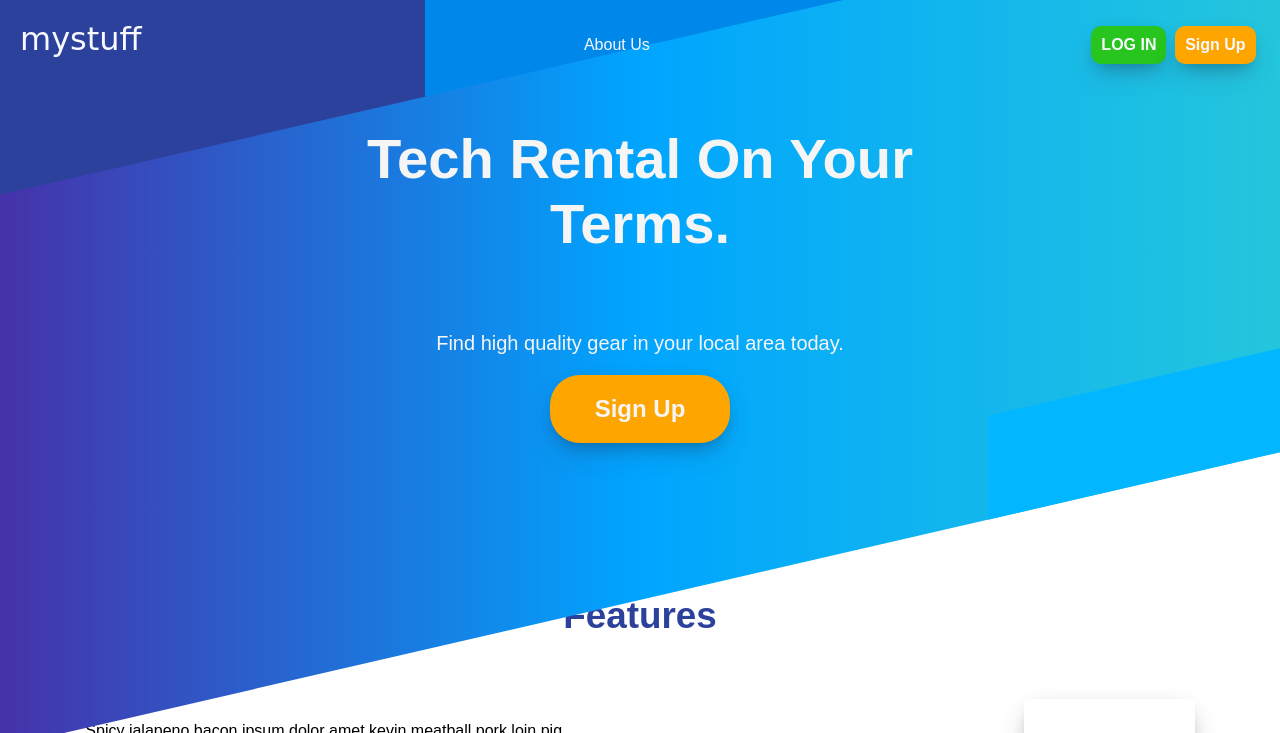
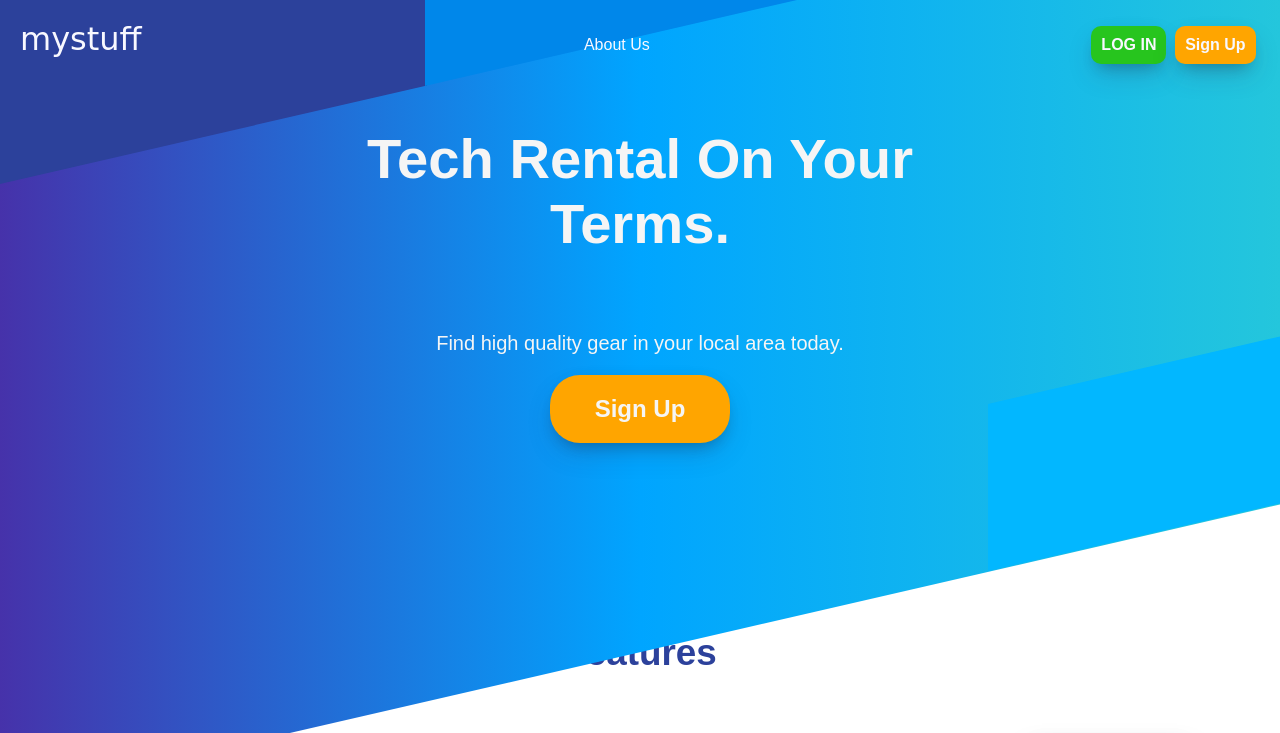
Before and after one commit to lambda-build-week-2-use-my-tech-stuff/marketing, a plain HTML site: page index.html in a window 1280 px wide. Shown: the top 733 px of the page. Drawn offline with Linux system fonts and the light colour scheme; a web font is replaced by a local one.

Commit message:
fix for skewing origin

```diff
--- a/components/Header/Header.less
+++ b/components/Header/Header.less
@@ -15,31 +15,57 @@
         position:absolute;
         background:linear-gradient(90deg,  #4632aa, #00a5ff 50%, #24c6dc);
         transform: skewY(-13deg);
-        top: -200px;
+        top: 0px;
+        transform-origin: 0;
         .texture{
 
             &:first-child{
                 position:absolute;
                 width:calc(100%/3);
-                height: 27%;
-                top: calc(100%/4/6.5);
+                height: 23%;
+                top: calc(0%);
                 background: #2c419b;
+                @media @mobile{
+                    display:none;
+                }
 
             }
             &:nth-child(2){
+
                 position:absolute;
                 width:calc(100%/3);
-                height:20.9%;
+                height:13%;
                 top:calc(100%/4/2.5);
                 background: #0087ea;
                 right: 33.5%;
+                @media @mobile{
+                    display:none;
+                }
             }
 
             &:nth-child(3){
-                position:absolute;
-                width:calc(100%/3);
-                height:20.9%;
-                top: calc(100%/1.15);
+
+                @media @mobile{
+                    display:block;
+                    position:absolute;
+                    width:calc(100%/3);
+                    height:23%;
+                    top: 0%;
+                    background: #02b7ff;
+                    right: 27.5%;
+                    top: -13%;
+                }
+
+
+
+                right: 23.5%;
+            }
+
+            &:nth-child(4){
+                position: absolute;
+                width: calc(100%/3);
+                height: 20.9%;
+                top: 79%;
                 background: #02b7ff;
                 right: -10.5%;
             }
--- a/index.html
+++ b/index.html
@@ -9,12 +9,9 @@
 
 </head>
 
-<div class="container">
+
 
 <body>
-
-    <!-- TOP BAR COMPONENT -->
-    <div class="background-cont">
     <div class="top-bar">
         <div class="container">
           <div class="container-left">
@@ -29,6 +26,10 @@
           </div>
         </div>
       </div>
+  <!-- TOP BAR COMPONENT -->
+
+  <div class="background-cont">
+
 
     <!-- HEADER COMPONENT -->
     <div class="header">
@@ -45,6 +46,7 @@
         </div>
 
 
+      </div>
     </div>
   </div>
   <!-- TABS COMPONENT -->
@@ -84,9 +86,9 @@
     </div>
   </div>
 
-      <div class="bottom"></div>
+
 
 </body>
-</div>
+
 
 </html>
```
Also changed, not shown: CSS/index.css. Lines whose indentation alone changed are shown as unchanged.
